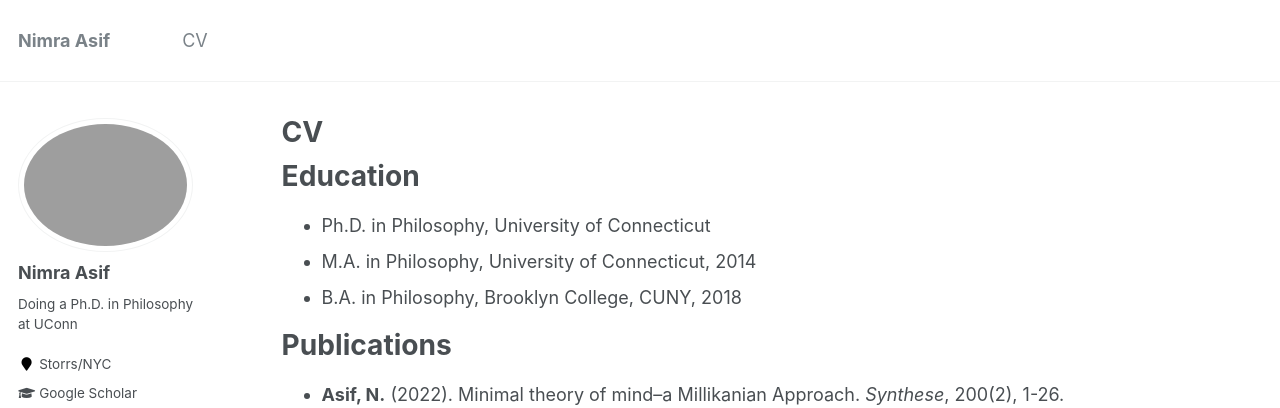
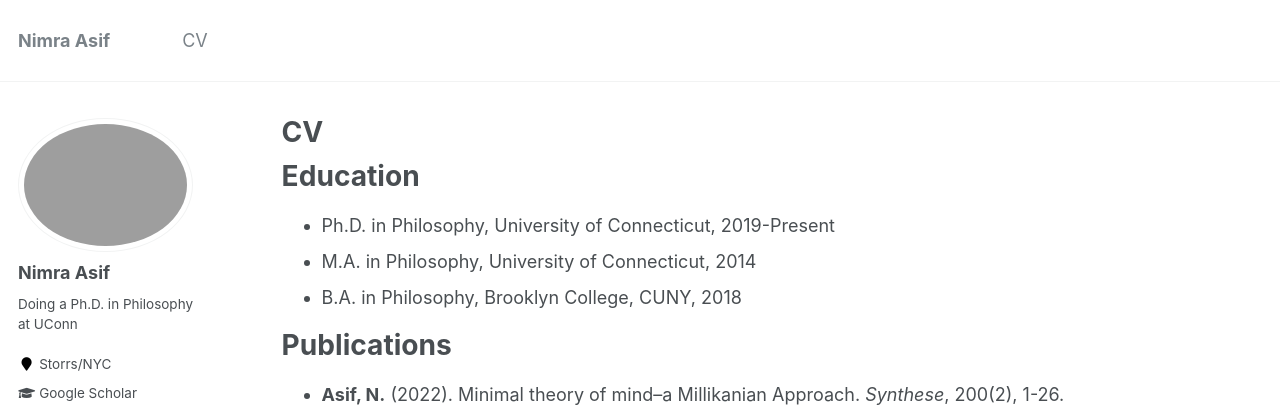
Before and after one commit to nimraaasif/nimraaasif.github.io, a Jekyll site: the page built from _pages/cv.md, in a window 1280 px wide and 1281 px high. Shown: the top 408 px of the window. Built offline with Jekyll 4.4.1, drawn with Linux system fonts in a browser that asks for light colours; some web fonts are replaced.

Commit message:
Content Update

```diff
--- a/_pages/cv.md
+++ b/_pages/cv.md
@@ -11,7 +11,7 @@ redirect_from:
 
 Education
 ======
-* Ph.D. in Philosophy, University of Connecticut
+* Ph.D. in Philosophy, University of Connecticut, 2019-Present
 * M.A. in Philosophy, University of Connecticut, 2014
 * B.A. in Philosophy, Brooklyn College, CUNY, 2018
 
```
